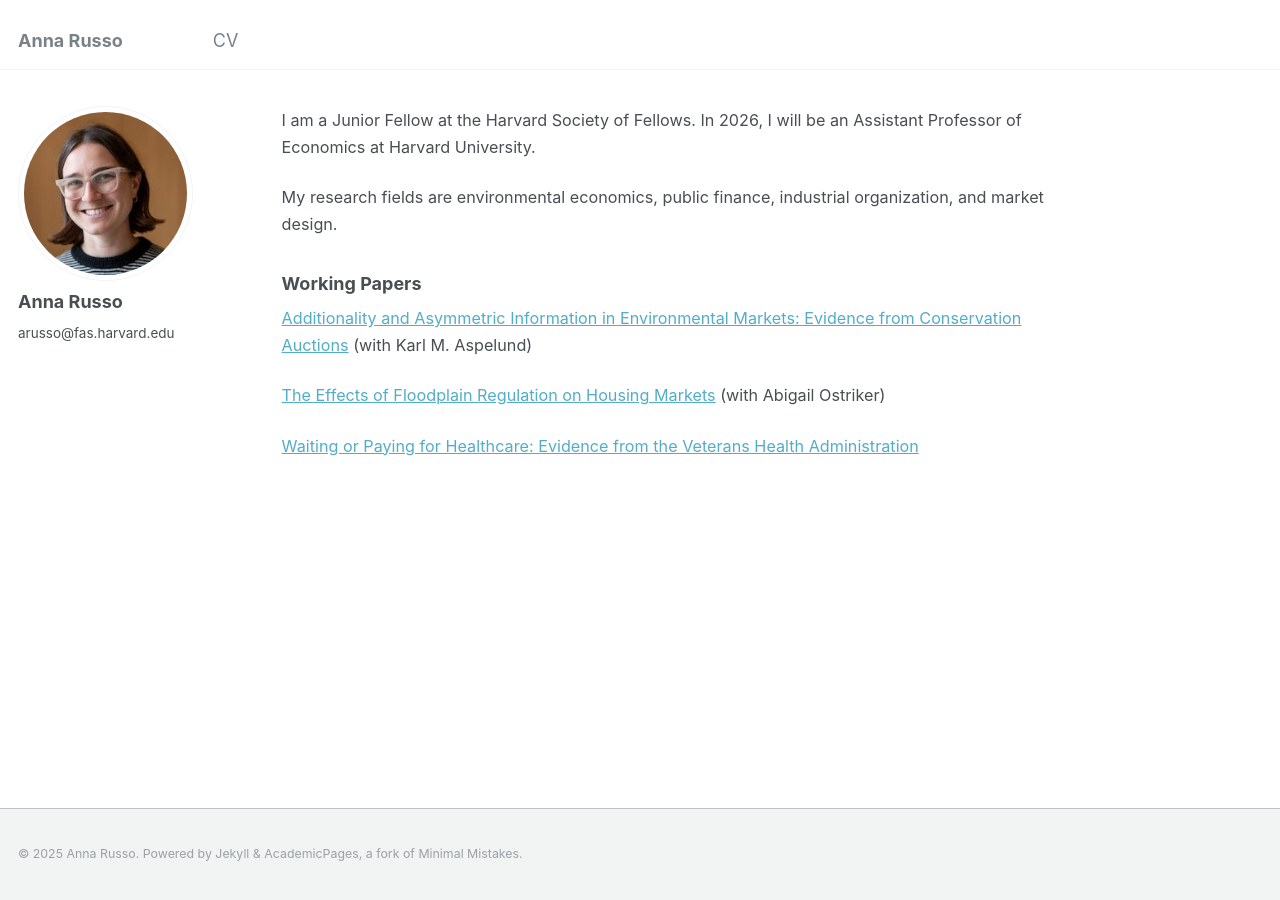
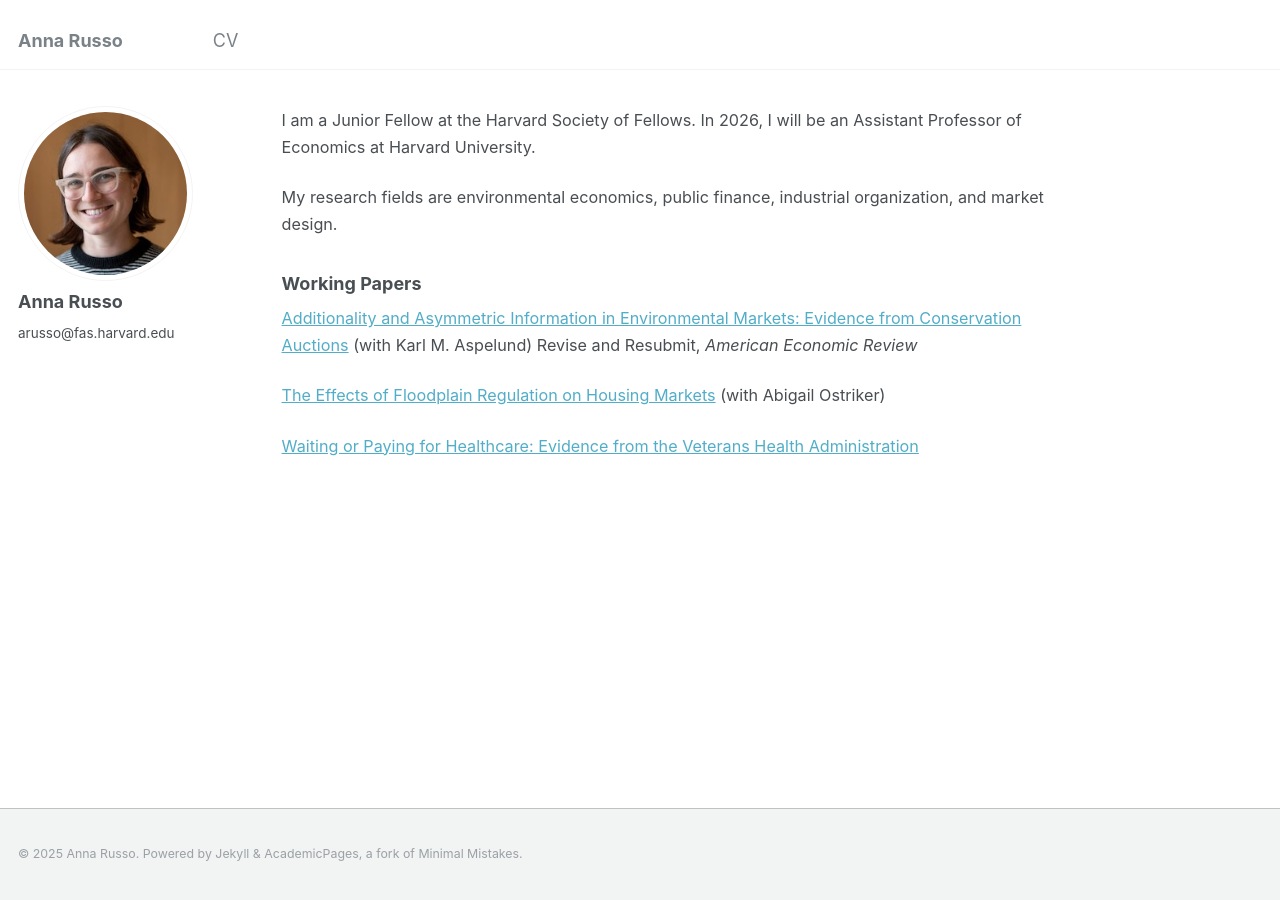
Before and after one commit to annarusso/annarusso.github.io, a Jekyll site: the page built from _pages/about.md, in a window 1280 px wide. Built offline with Jekyll 4.4.1, drawn with Linux system fonts in a browser that asks for light colours.

Commit message:
Update about.md

```diff
--- a/_pages/about.md
+++ b/_pages/about.md
@@ -18,6 +18,7 @@ My research fields are environmental economics, public finance, industrial organ
 ### Working Papers
 <span style="font-size:0.9em;">
 [Additionality and Asymmetric Information in Environmental Markets: Evidence from Conservation Auctions](https://annarusso.github.io/papers/aspelund_russo_crp.pdf) (with Karl M. Aspelund)
+Revise and Resubmit, _American Economic Review_
 
 
 <span style="font-size:0.9em;">
```
